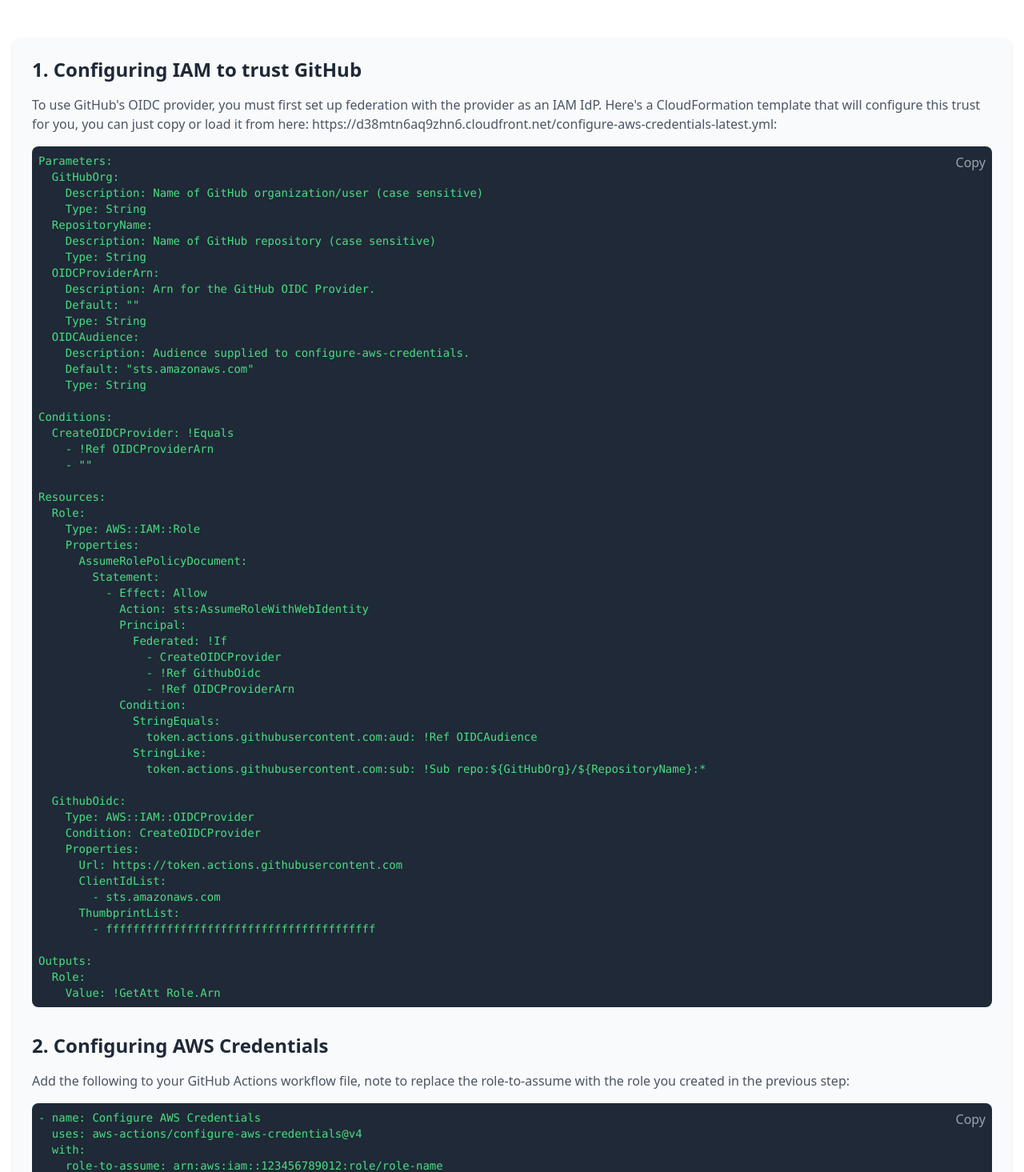
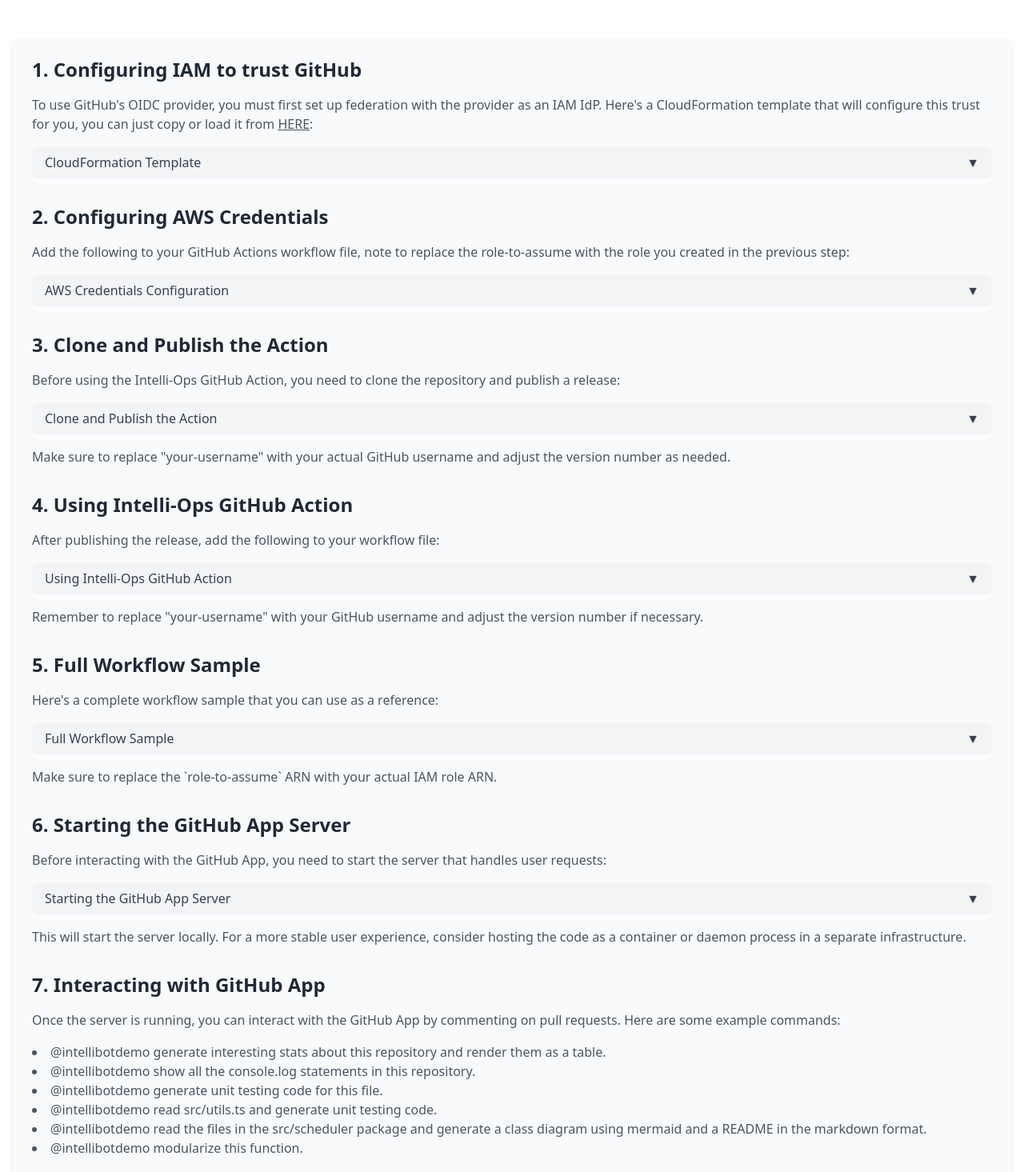
Before and after one commit to yike5460/intelli-ops, a React (Vite) app in the folder web/: page / in a window 1280 px wide. Shown: the part 1145-2610 px from the top of the page at 80% size. Built offline with nearby package versions, Linux system fonts and the light colour scheme.

Commit message:
chore: make the web foldable

```diff
--- a/web/src/components/QuickStart.jsx
+++ b/web/src/components/QuickStart.jsx
@@ -1,5 +1,26 @@
-import React from 'react';
+import React, { useState } from 'react';
 import CopyableCommand from './CopyableCommand';
+
+const FoldableCommand = ({ title, command }) => {
+  const [isOpen, setIsOpen] = useState(false);
+
+  return (
+    <div className="mb-4">
+      <button
+        className="flex items-center justify-between w-full px-4 py-2 text-left text-gray-700 bg-gray-100 rounded-lg hover:bg-gray-200 focus:outline-none focus:ring-2 focus:ring-gray-400"
+        onClick={() => setIsOpen(!isOpen)}
+      >
+        <span>{title}</span>
+        <span>{isOpen ? '▲' : '▼'}</span>
+      </button>
+      {isOpen && (
+        <div className="mt-2">
+          <CopyableCommand command={command} />
+        </div>
+      )}
+    </div>
+  );
+};
 
 const QuickStart = () => {
   return (
@@ -18,9 +39,9 @@
         <div className="bg-gray-50 rounded-lg shadow-md p-6">
           <h3 className="text-2xl font-semibold mb-4 text-gray-800">1. Configuring IAM to trust GitHub</h3>
           <p className="mb-4 text-gray-600">
-            To use GitHub's OIDC provider, you must first set up federation with the provider as an IAM IdP. Here's a CloudFormation template that will configure this trust for you, you can just copy or load it from here: https://d38mtn6aq9zhn6.cloudfront.net/configure-aws-credentials-latest.yml:
+            To use GitHub's OIDC provider, you must first set up federation with the provider as an IAM IdP. Here's a CloudFormation template that will configure this trust for you, you can just copy or load it from <a href="https://d38mtn6aq9zhn6.cloudfront.net/configure-aws-credentials-latest.yml" className="underline">HERE</a>:
           </p>
-          <CopyableCommand command={`Parameters:
+          <FoldableCommand title="CloudFormation Template" command={`Parameters:
   GitHubOrg:
     Description: Name of GitHub organization/user (case sensitive)
     Type: String
@@ -76,7 +97,7 @@
 
           <h3 className="text-2xl font-semibold mt-8 mb-4 text-gray-800">2. Configuring AWS Credentials</h3>
           <p className="mb-4 text-gray-600">Add the following to your GitHub Actions workflow file, note to replace the role-to-assume with the role you created in the previous step:</p>
-          <CopyableCommand command={`- name: Configure AWS Credentials
+          <FoldableCommand title="AWS Credentials Configuration" command={`- name: Configure AWS Credentials
   uses: aws-actions/configure-aws-credentials@v4
   with:
     role-to-assume: arn:aws:iam::123456789012:role/role-name
@@ -84,7 +105,7 @@
 
           <h3 className="text-2xl font-semibold mt-8 mb-4 text-gray-800">3. Clone and Publish the Action</h3>
           <p className="mb-4 text-gray-600">Before using the Intelli-Ops GitHub Action, you need to clone the repository and publish a release:</p>
-          <CopyableCommand command={`git clone https://github.com/yike5460/intelli-ops.git
+          <FoldableCommand title="Clone and Publish the Action" command={`git clone https://github.com/yike5460/intelli-ops.git
 cd intelli-ops
 version="stable"
 git tag -a $version -m "Release version $version"
@@ -94,7 +115,7 @@
 
           <h3 className="text-2xl font-semibold mt-8 mb-4 text-gray-800">4. Using Intelli-Ops GitHub Action</h3>
           <p className="mb-4 text-gray-600">After publishing the release, add the following to your workflow file:</p>
-          <CopyableCommand command={`- name: Code review using AWS Bedrock
+          <FoldableCommand title="Using Intelli-Ops GitHub Action" command={`- name: Code review using AWS Bedrock
   uses: your-username/intelli-ops@0.0.31
   with:
     github-token: \${{ secrets.GITHUB_TOKEN }}
@@ -109,7 +130,7 @@
 
           <h3 className="text-2xl font-semibold mt-8 mb-4 text-gray-800">5. Full Workflow Sample</h3>
           <p className="mb-4 text-gray-600">Here's a complete workflow sample that you can use as a reference:</p>
-          <CopyableCommand command={`name: Intelligent Code Review
+          <FoldableCommand title="Full Workflow Sample" command={`name: Intelligent Code Review
 on:
   workflow_dispatch:
   pull_request:
@@ -177,7 +198,7 @@
 
           <h3 className="text-2xl font-semibold mt-8 mb-4 text-gray-800">6. Starting the GitHub App Server</h3>
           <p className="mb-4 text-gray-600">Before interacting with the GitHub App, you need to start the server that handles user requests:</p>
-          <CopyableCommand command={`cd app
+          <FoldableCommand title="Starting the GitHub App Server" command={`cd app
 npm install
 npm run start`} />
           <p className="mt-2 mb-4 text-gray-600">
```
Also changed, not shown: web/design.txt (deleted).
